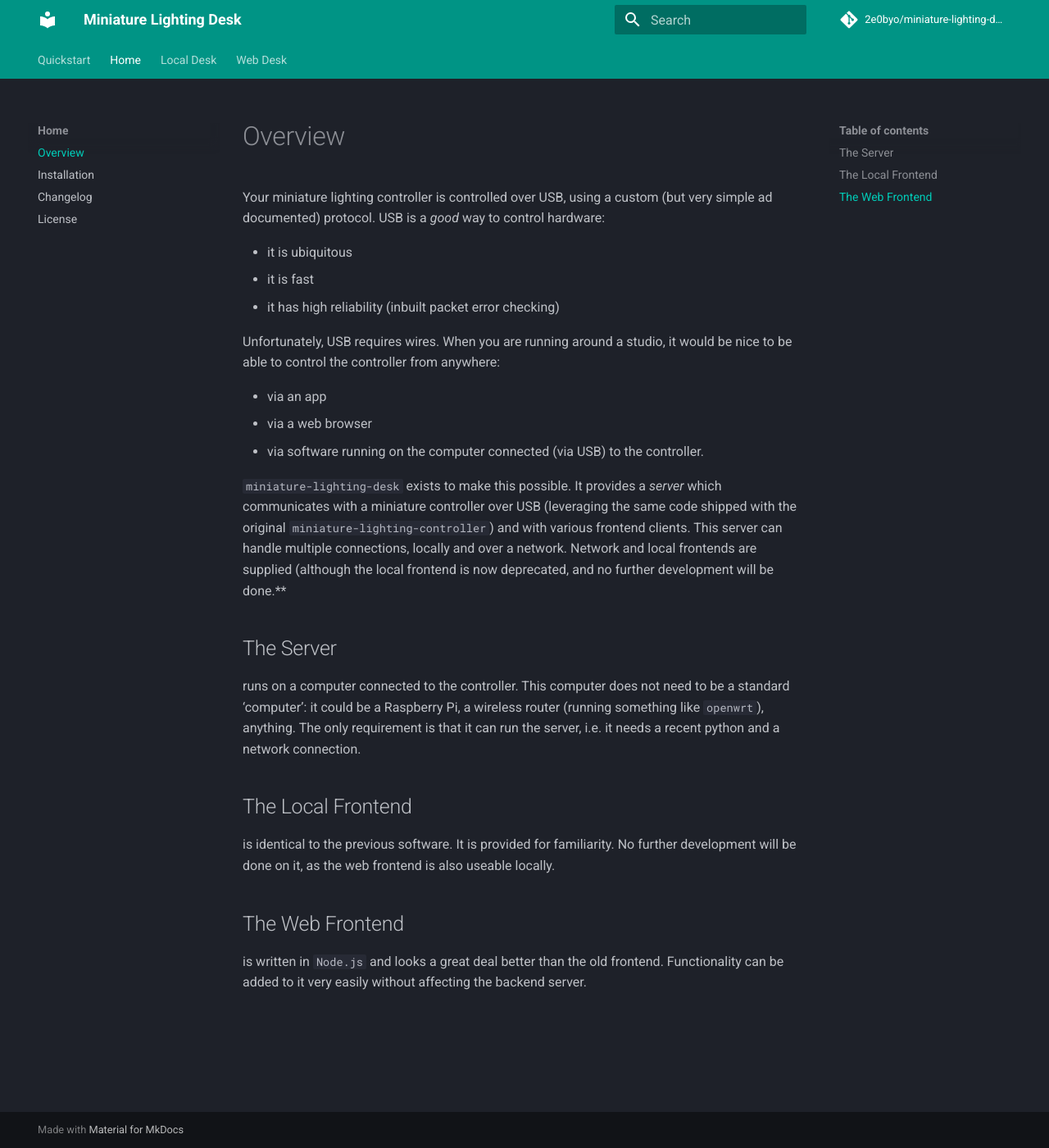
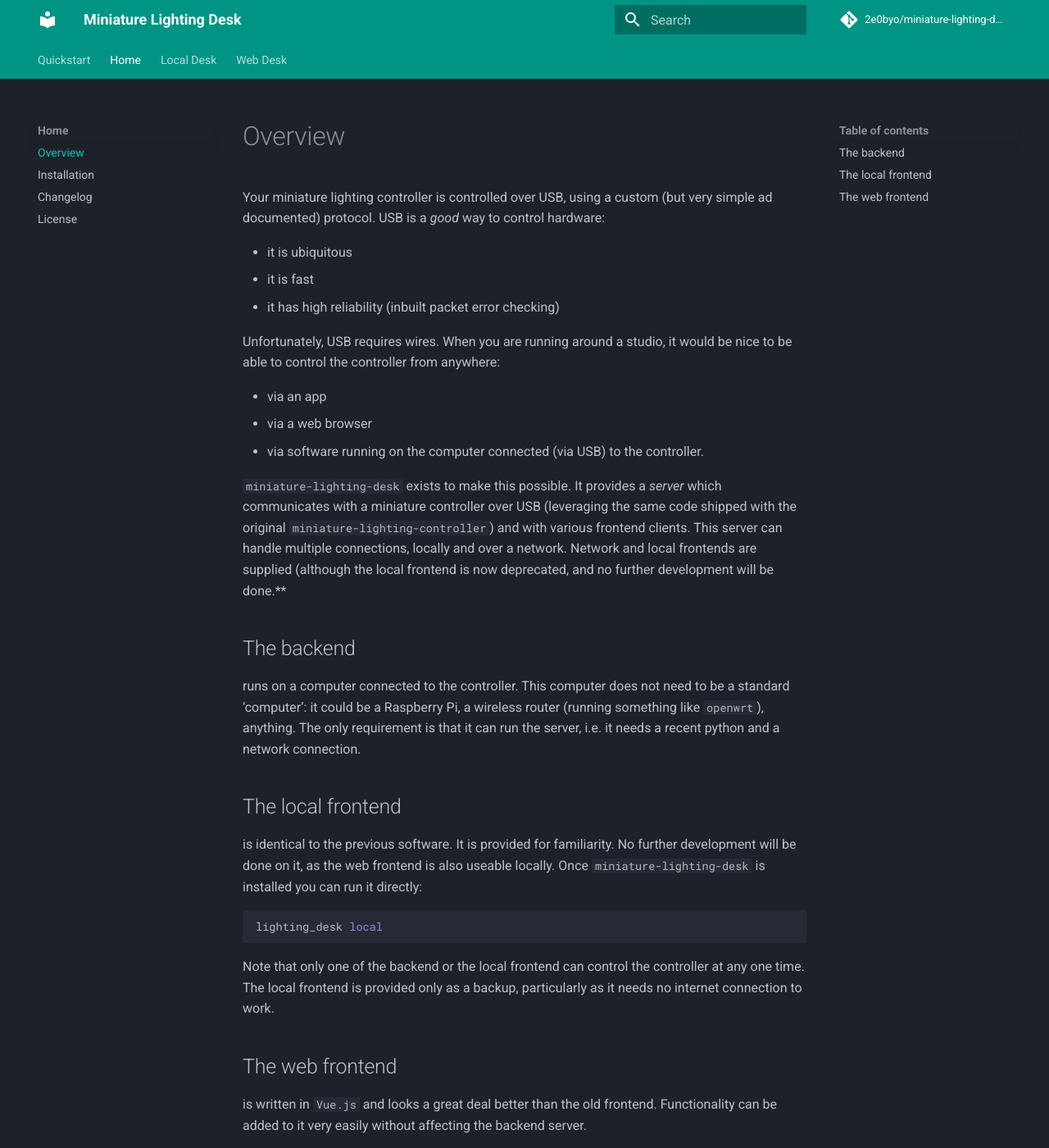
Before and after one commit to 2e0byo/miniature-lighting-desk, an MkDocs documentation site: the page built from docs/overview.md, in a window 1280 px wide and 1400 px high. Shown: the whole window at 82% size. Built offline with MkDocs 1.6.1 and Material for MkDocs 9.7.7, drawn with Linux system fonts in a browser that asks for light colours; comment, search, counter and statistics services are not loaded.

Commit message:
docs: minor corrections to overview.

````diff
--- a/docs/overview.md
+++ b/docs/overview.md
@@ -19,21 +19,29 @@
 a network.  Network and local frontends are supplied (although the local
 frontend is now deprecated, and no further development will be done.**
 
-## The Server
+## The backend
 
 runs on a computer connected to the controller.  This computer does not need to
 be a standard 'computer': it could be a Raspberry Pi, a wireless router (running
 something like `openwrt`), anything.  The only requirement is that it can run
 the server, i.e. it needs a recent python and a network connection.
 
-## The Local Frontend
+## The local frontend
 
 is identical to the previous software. It is provided for familiarity. No
 further development will be done on it, as the web frontend is also useable
-locally.
+locally.  Once `miniature-lighting-desk` is installed you can run it directly:
 
-## The Web Frontend
+```bash
+lighting_desk local
+```
 
-is written in `Node.js` and looks a great deal better than the old frontend.
+Note that only one of the backend or the local frontend can control the
+controller at any one time.  The local frontend is provided only as a backup,
+particularly as it needs no internet connection to work.
+
+## The web frontend
+
+is written in `Vue.js` and looks a great deal better than the old frontend.
 Functionality can be added to it very easily without affecting the backend
 server.
````
